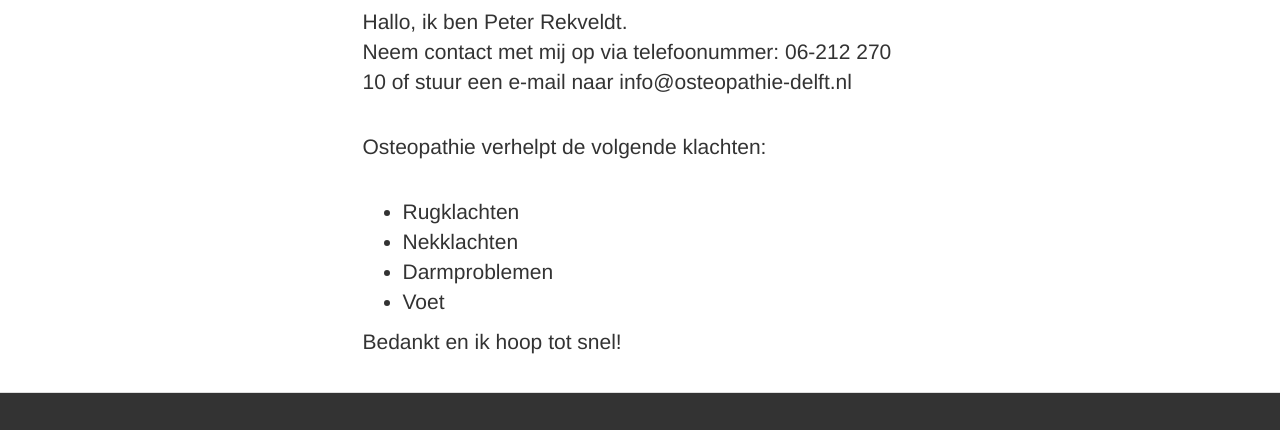
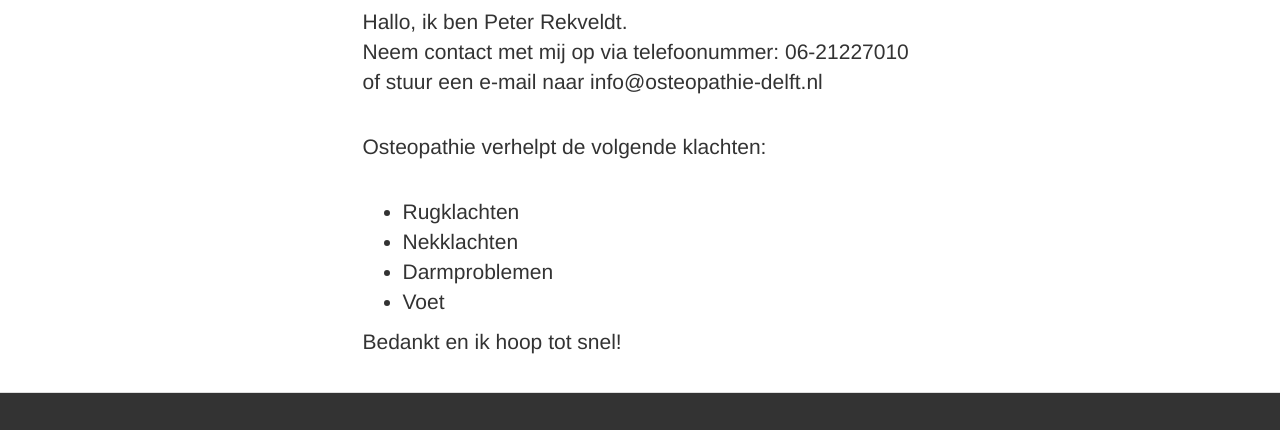
Before and after one commit to HeidemaWeb/osteoonepage01, a plain HTML site: page index.html in a window 1280 px wide. Shown: the part 367-797 px from the top of the page. Drawn offline with Linux system fonts and the light colour scheme; a script that the page names is missing.

Commit message:
Last edits index.html

```diff
--- a/index.html
+++ b/index.html
@@ -63,7 +63,7 @@
 					<content>
 						<h1>Osteopathie-Delft</h1>
 
-						<p>Hallo, ik ben Peter Rekveldt. <br>Neem contact met mij op via telefoonummer: 06-212 270 10 of stuur een e-mail naar info@osteopathie-delft.nl</p>
+						<p>Hallo, ik ben Peter Rekveldt. <br>Neem contact met mij op via telefoonummer: 06-21227010 of stuur een e-mail naar info@osteopathie-delft.nl</p>
 						<p>
 							Osteopathie verhelpt de volgende klachten:
 						</p>
```
